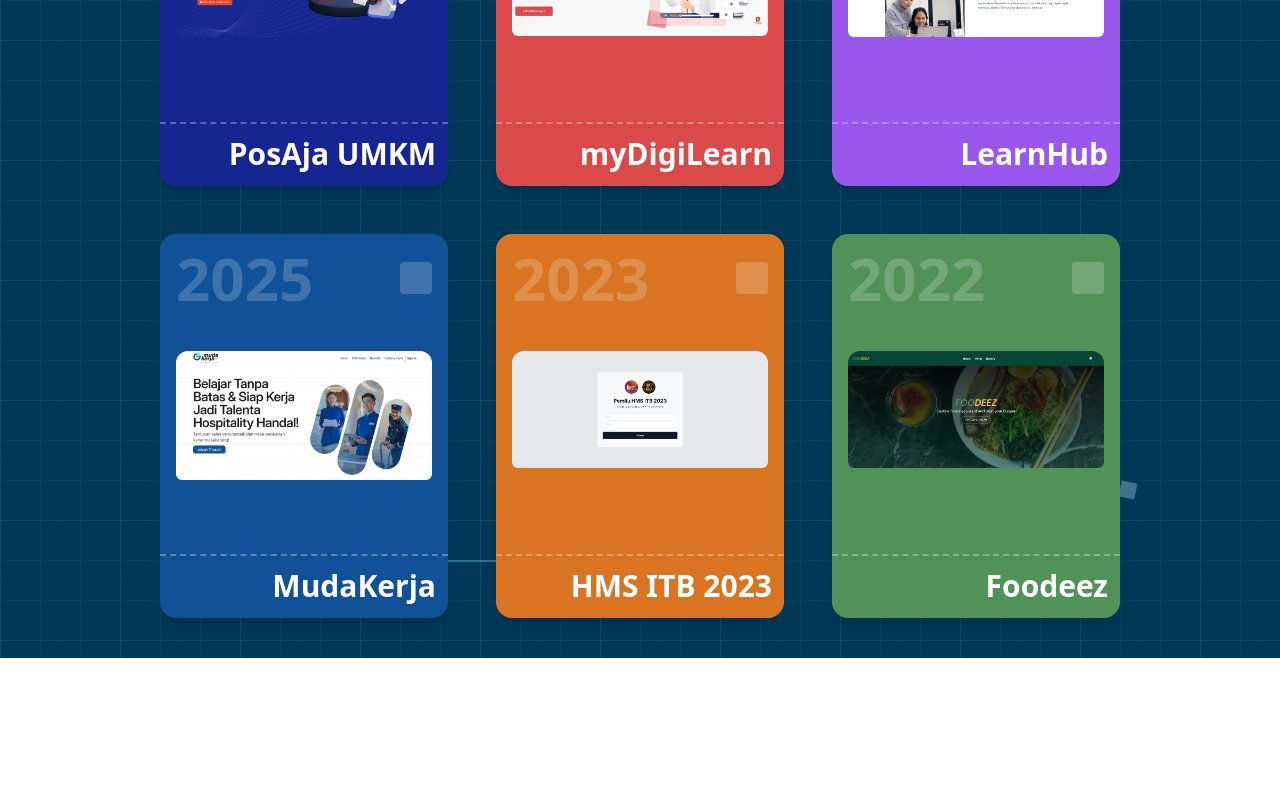
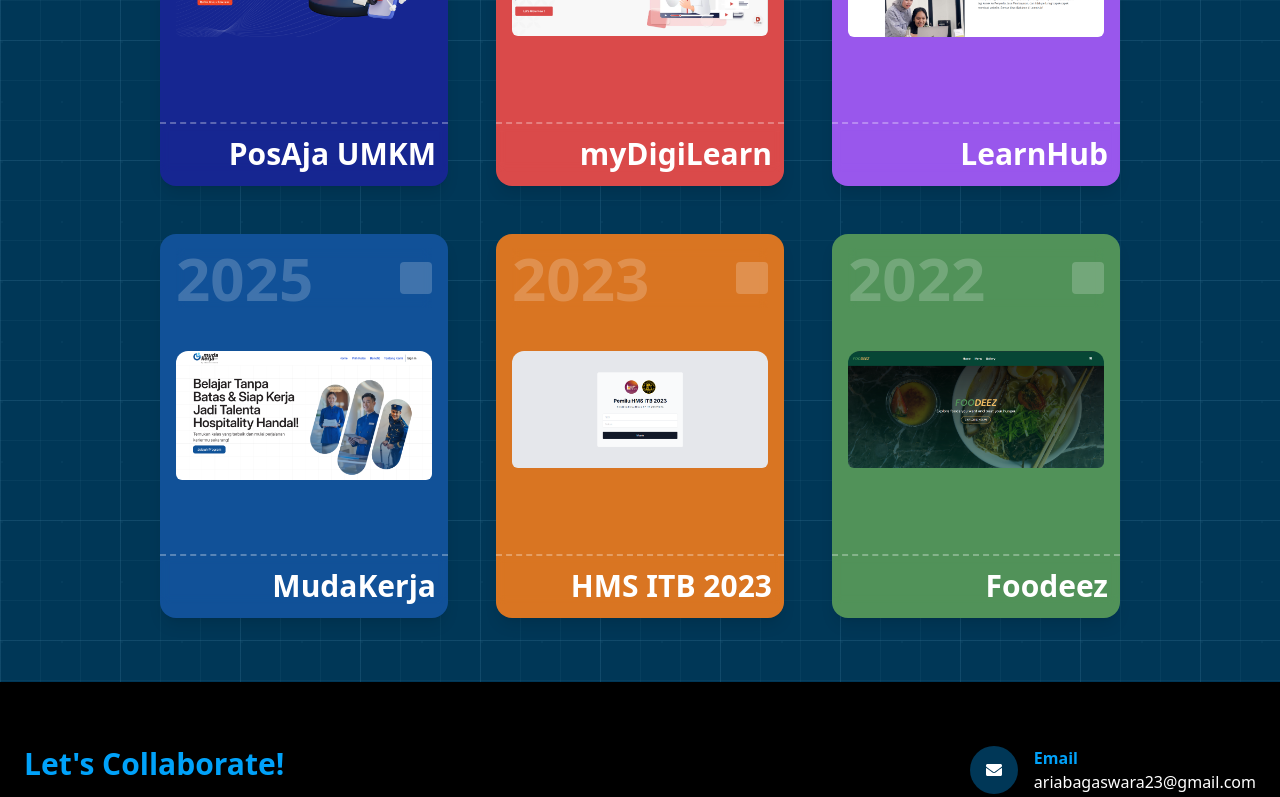
Before and after one commit to ariabagaswara23/portfolio, a Next.js app: page / in a window 1280 px wide. Shown: the part 2000-2797 px from the top of the page. Before the commit the page ends 2658 px from the top, so only its background shows below. Built offline with nearby package versions, Linux system fonts and the light colour scheme.

Commit message:
feat: footer section

```diff
--- a/src/app/page.tsx
+++ b/src/app/page.tsx
@@ -1,3 +1,4 @@
+import FooterSection from "@/components/organism/FooterSection";
 import Navbar from "@/components/organism/global-components/Navbar";
 import HeroSection from "@/components/organism/HeroSection";
 import ProjectsSection from "@/components/organism/ProjectsSection";
@@ -49,6 +50,7 @@
       <HeroSection />
       <ServicesSection />
       <ProjectsSection />
+      <FooterSection />
     </div>
   );
 }
--- /dev/null
+++ b/src/components/atoms/ContactInfo.tsx
@@ -0,0 +1,24 @@
+// File: components/ContactInfo.tsx
+import React from "react";
+
+interface ContactInfoProps {
+  icon: React.ReactNode;
+  label: string;
+  value: string;
+}
+
+const ContactInfo: React.FC<ContactInfoProps> = ({ icon, label, value }) => {
+  return (
+    <div className="flex items-center space-x-4">
+      <div className="w-12 h-12 bg-secondary rounded-full flex items-center justify-center">
+        {icon}
+      </div>
+      <div>
+        <p className="font-semibold text-primary">{label}</p>
+        <p className="text-white">{value}</p>
+      </div>
+    </div>
+  );
+};
+
+export default ContactInfo;
--- /dev/null
+++ b/src/components/atoms/SocialButton.tsx
@@ -0,0 +1,22 @@
+// File: components/SocialButton.tsx
+import React from "react";
+
+interface SocialButtonProps {
+  icon: React.ReactNode;
+  href: string;
+}
+
+const SocialButton: React.FC<SocialButtonProps> = ({ icon, href }) => {
+  return (
+    <a
+      href={href}
+      className="w-12 h-12 bg-secondary bg-opacity-20 rounded-full flex items-center justify-center hover:bg-opacity-30 transition-all social-icon"
+      aria-label="social"
+      target="_blank"
+    >
+      {icon}
+    </a>
+  );
+};
+
+export default SocialButton;
--- /dev/null
+++ b/src/components/organism/FooterSection.tsx
@@ -0,0 +1,98 @@
+"use client";
+import React, { useState } from "react";
+import {
+  FaEnvelope,
+  FaPhone,
+  FaMapMarkerAlt,
+  FaLinkedin,
+  FaGithub,
+  FaInstagram,
+  FaPaperPlane,
+  FaSpinner,
+  FaCheck,
+} from "react-icons/fa";
+import ContactInfo from "../atoms/ContactInfo";
+import SocialButton from "../atoms/SocialButton";
+import tinycolor from "tinycolor2";
+
+type FormState = {
+  name: string;
+  email: string;
+  subject: string;
+  message: string;
+};
+
+export default function FooterSection(): JSX.Element {
+  const color = tinycolor("#000000");
+  const toColor = tinycolor(color).analogous()[2].toHexString();
+
+  return (
+    <footer className="text-white bg-black z-20">
+      <div className="container max-w-7xl mx-auto px-6 py-16">
+        <div className="grid lg:grid-cols-2 gap-12 mb-12">
+          <div>
+            <h2 className="text-3xl font-bold mb-3 text-primary text-center lg:text-start">
+              Let's Collaborate!
+            </h2>
+            <p className="text-lg mb-8 text-white text-center lg:text-start">
+              I'm ready to help bring your digital ideas to life. Contact me for
+              project discussions or collaborations.
+            </p>
+
+            <div className="flex space-x-4 w-full justify-center lg:justify-start">
+              <SocialButton
+                icon={<FaLinkedin />}
+                href="https://www.linkedin.com/in/aria-bagaswara/"
+              />
+              <SocialButton
+                icon={<FaGithub />}
+                href="https://github.com/ariabagaswara23"
+              />
+              <SocialButton
+                icon={<FaInstagram />}
+                href="https://www.instagram.com/aria.bagaswara/"
+              />
+            </div>
+          </div>
+
+          <div className="w-full flex justify-start lg:justify-end">
+            <div className="space-y-4 mb-8">
+              <ContactInfo
+                icon={<FaEnvelope />}
+                label="Email"
+                value="ariabagaswara23@gmail.com"
+              />
+              <ContactInfo
+                icon={<FaPhone />}
+                label="Phone"
+                value="+62 859-5071-2155"
+              />
+              <ContactInfo
+                icon={<FaMapMarkerAlt />}
+                label="Location"
+                value="Cimahi, Indonesia"
+              />
+            </div>
+          </div>
+        </div>
+
+        <div className="border-t border-white border-opacity-20 pt-8">
+          <div className="flex flex-col md:flex-row justify-between items-center">
+            <div className="mb-4 md:mb-0">
+              <h4 className="text-xl text-primary font-bold">
+                Aria Bagaswara.
+              </h4>
+              <p className="text-gray-200">Frontend Developer</p>
+            </div>
+
+            <div className="flex flex-col md:flex-row items-center space-y-2 md:space-y-0 md:space-x-8">
+              <div className="text-sm text-white">
+                © 2025. All rights reserved.
+              </div>
+            </div>
+          </div>
+        </div>
+      </div>
+    </footer>
+  );
+}
--- a/src/components/organism/ProjectsSection.tsx
+++ b/src/components/organism/ProjectsSection.tsx
@@ -2,10 +2,7 @@
 
 import React from "react";
 import GradientText from "../GradientText";
-import Image from "next/image";
-import ProjectCard from "../atoms/ProjectCard";
 import FlippableCard from "../atoms/FlippableCard";
-import { color } from "motion";
 
 const projects = [
   {
@@ -101,7 +98,7 @@
         {/* Bottom floating line */}
         <div className="absolute bottom-24 left-1/3 w-24 h-[2px] bg-sky-300 animate-pulse"></div>
       </div>
-      <div className="max-w-7xl mx-auto px-4 sm:px-12 lg:px-24 py-10 ">
+      <div className="max-w-7xl mx-auto px-4 sm:px-12 lg:px-24 py-10 mb-6 ">
         <GradientText
           colors={["#ffffff", "#00a2fa", "#ffffff"]}
           animationSpeed={10}
```
